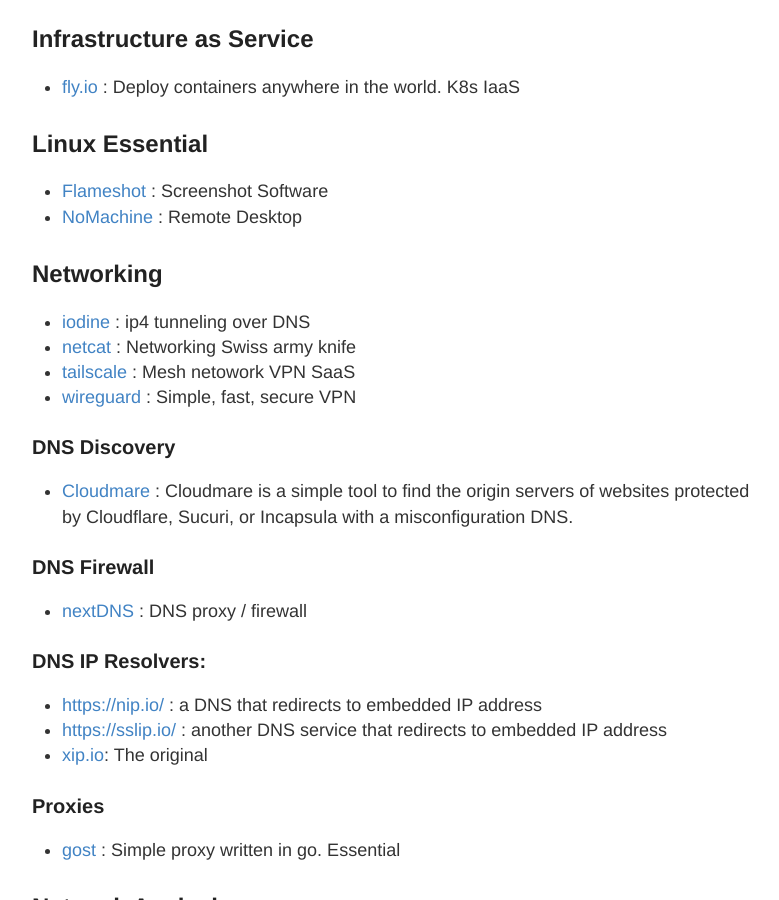
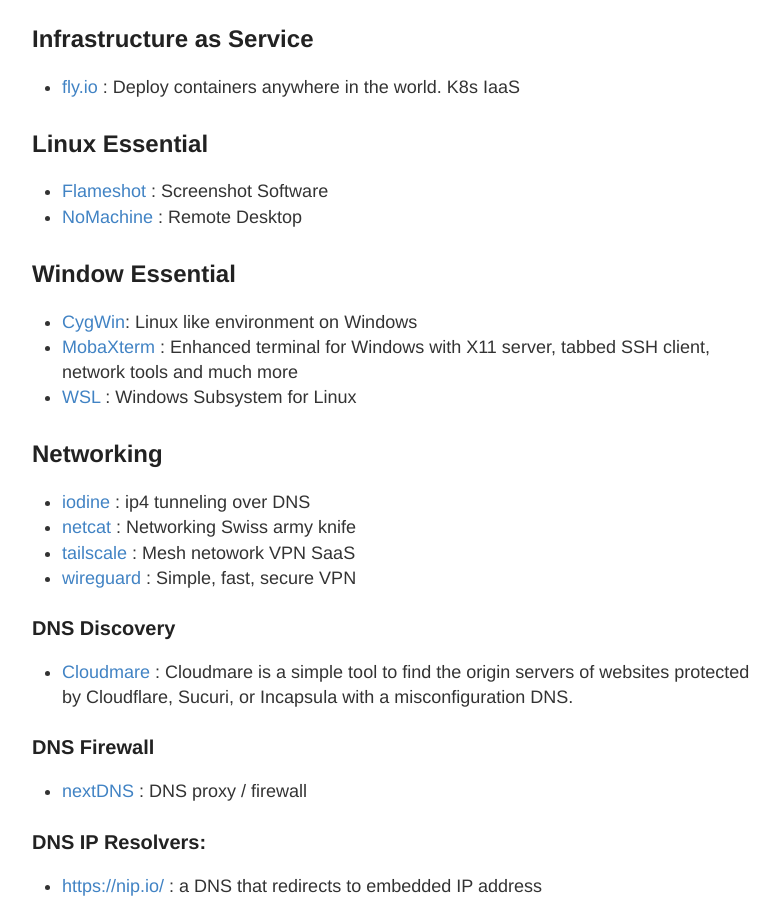
Before and after one commit to stevehenderson/stevehenderson.github.io, a Jekyll site: the page built from tools.md, in a window 1280 px wide and 900 px high, scrolled down 3722 px. Shown: the whole window, without its empty margins (248-1027 px from the left). Built offline with Jekyll 4.4.1, drawn with Linux system fonts in a browser that asks for light colours.

Commit message:
Update tools.md

```diff
--- a/tools.md
+++ b/tools.md
@@ -111,6 +111,11 @@
    * [Flameshot](https://github.com/flameshot-org/flameshot) : Screenshot Software
    * [NoMachine](https://www.nomachine.com/) : Remote Desktop
 
+## Window Essential
+   * [CygWin](https://www.cygwin.com/): Linux like environment on Windows
+   * [MobaXterm](https://mobaxterm.mobatek.net/) : Enhanced terminal for Windows with X11 server, tabbed SSH client, network tools and much more
+   * [WSL](https://learn.microsoft.com/en-us/windows/wsl/install) : Windows Subsystem for Linux
+
 ## Networking
    * [iodine](https://github.com/yarrick/iodine) : ip4 tunneling over DNS
    * [netcat](https://netcat.sourceforge.net/) : Networking Swiss army knife
```
